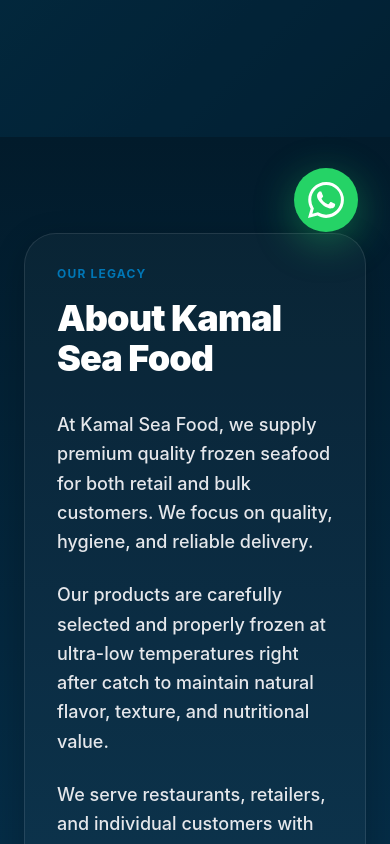
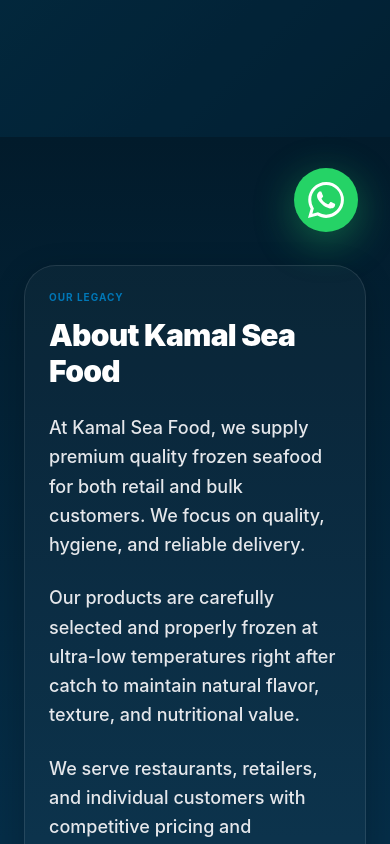
Before and after one commit to gopalakrishnan2852007-lab/kamal-sea-foods-og, a React (Vite) app: page / in a window 390 px wide. Shown: the part 580-1424 px from the top of the page. Built offline with nearby package versions, Linux system fonts and the light colour scheme; no server answers; the database is empty.

Commit message:
fix: mobile UI overlap and responsive spacing for About and Contact sections

```diff
--- a/src/components/AboutSection.jsx
+++ b/src/components/AboutSection.jsx
@@ -4,7 +4,7 @@
 
 export default function AboutSection() {
   return (
-    <section id="about" className="relative py-24 overflow-hidden bg-gradient-to-b from-[#021B2B] via-[#052d47] to-[#021B2B] text-white">
+    <section id="about" className="relative pt-32 pb-16 md:py-24 overflow-hidden bg-gradient-to-b from-[#021B2B] via-[#052d47] to-[#021B2B] text-white scroll-mt-32">
       {/* Subtle Floating Bubbles Background */}
       <div className="absolute inset-0 pointer-events-none">
         {[...Array(15)].map((_, i) => (
@@ -26,13 +26,13 @@
       </div>
 
       <div className="max-w-7xl mx-auto px-6 relative z-10">
-        <div className="grid grid-cols-1 lg:grid-cols-2 gap-16 items-center">
+        <div className="grid grid-cols-1 lg:grid-cols-2 gap-10 lg:gap-16 items-center">
 
           {/* Left Side: Content */}
           <ScrollReveal direction="left">
-            <div className="glass-card p-8 md:p-12 rounded-[2rem]">
-              <p className="text-secondary font-bold uppercase tracking-widest text-xs mb-4">Our Legacy</p>
-              <h2 className="text-4xl md:text-5xl font-black tracking-tight mb-8">About Kamal Sea Food</h2>
+            <div className="glass-card p-6 md:p-12 rounded-[2rem]">
+              <p className="text-secondary font-bold uppercase tracking-widest text-[10px] md:text-xs mb-3 md:mb-4">Our Legacy</p>
+              <h2 className="text-3xl md:text-5xl font-black tracking-tight mb-6 md:mb-8">About Kamal Sea Food</h2>
 
               <div className="space-y-6 text-gray-200 text-lg leading-relaxed font-medium">
                 <p>
--- a/src/components/ContactSection.jsx
+++ b/src/components/ContactSection.jsx
@@ -45,7 +45,7 @@
   };
 
   return (
-    <section id="contact" className="relative py-24 overflow-hidden bg-[#021B2B] text-white">
+    <section id="contact" className="relative pt-32 pb-16 md:py-24 overflow-hidden bg-[#021B2B] text-white scroll-mt-32">
       {/* Wave background decorative */}
       <div className="absolute bottom-0 left-0 w-full overflow-hidden leading-none rotate-180 opacity-20">
         <svg viewBox="0 0 1200 120" preserveAspectRatio="none" className="relative block w-full h-[100px]">
@@ -54,13 +54,13 @@
       </div>
 
       <div className="max-w-7xl mx-auto px-6 relative z-10">
-        <div className="grid grid-cols-1 lg:grid-cols-2 gap-16 items-start">
+        <div className="grid grid-cols-1 lg:grid-cols-2 gap-10 lg:gap-16 items-start">
 
           {/* Left Side: Contact Info */}
           <ScrollReveal direction="left">
             <div>
-              <p className="text-secondary font-bold uppercase tracking-widest text-xs mb-4">Connect with Us</p>
-              <h2 className="text-4xl md:text-5xl font-black tracking-tight mb-8">Get in Touch</h2>
+              <p className="text-secondary font-bold uppercase tracking-widest text-[10px] md:text-xs mb-3 md:mb-4">Connect with Us</p>
+              <h2 className="text-3xl md:text-5xl font-black tracking-tight mb-6 md:mb-8">Get in Touch</h2>
               <p className="text-gray-300 text-lg mb-12 max-w-md font-medium">
                 Have questions or need bulk order? Contact us anytime. Our team is ready to assist you with the best seafood solutions.
               </p>
```
